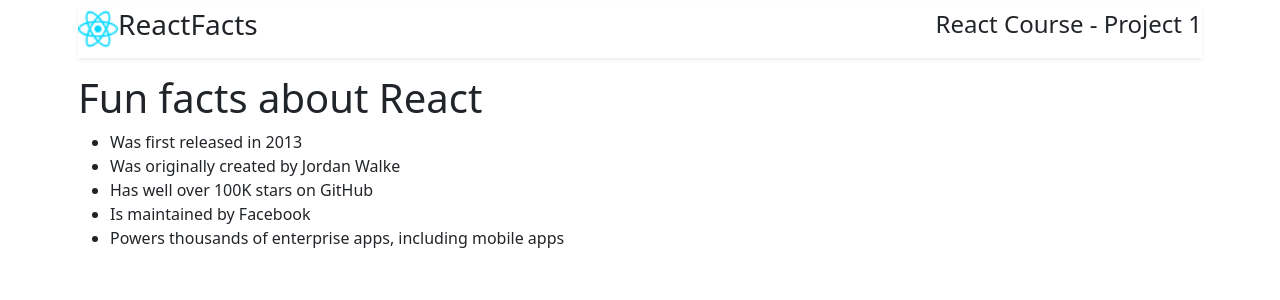
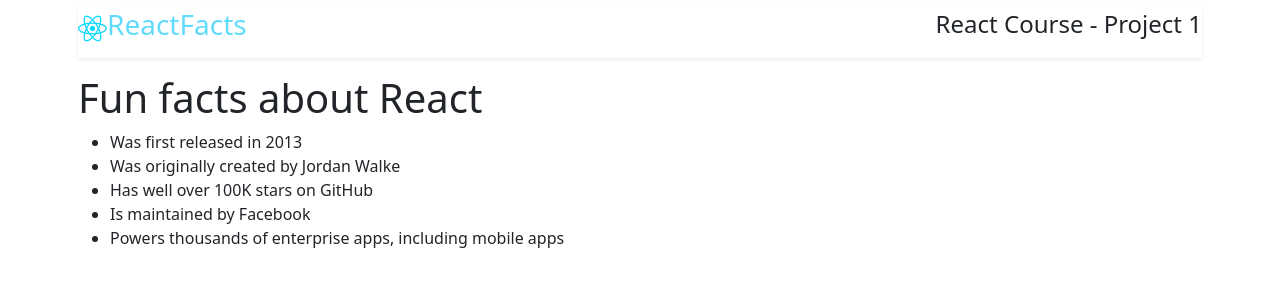
Before and after one commit to SURAJITSHAW/meme-generator, a React (Create React App) app: page / in a window 1280 px wide. Shown: the top 300 px of the page. Built offline with nearby package versions, Linux system fonts and the light colour scheme.

Commit message:
Just a final touch, though I'm not gonna to style it much

```diff
--- a/src/components/Navbar.js
+++ b/src/components/Navbar.js
@@ -5,9 +5,9 @@
     <div className="container p-2">
 
     <header className="d-flex justify-content-between align-items-center shadow-sm pb-2">
-      <nav className="d-flex align-items-center">
-        <img width="40px" src={reactLogo} alt="react-logo" className="img-fluid"/>
-        <h3>ReactFacts</h3>
+      <nav className="d-flex align-items-center justify-content-between" style={{width: "158px"}}>
+        <img width="30px" src={reactLogo} alt="react-logo" className="img-fluid"/>
+        <h3 style={{color: "#61DAFB"}}>ReactFacts</h3>
       </nav>
       <h4 className="d-none d-sm-block">React Course - Project 1</h4>
     </header>
```
